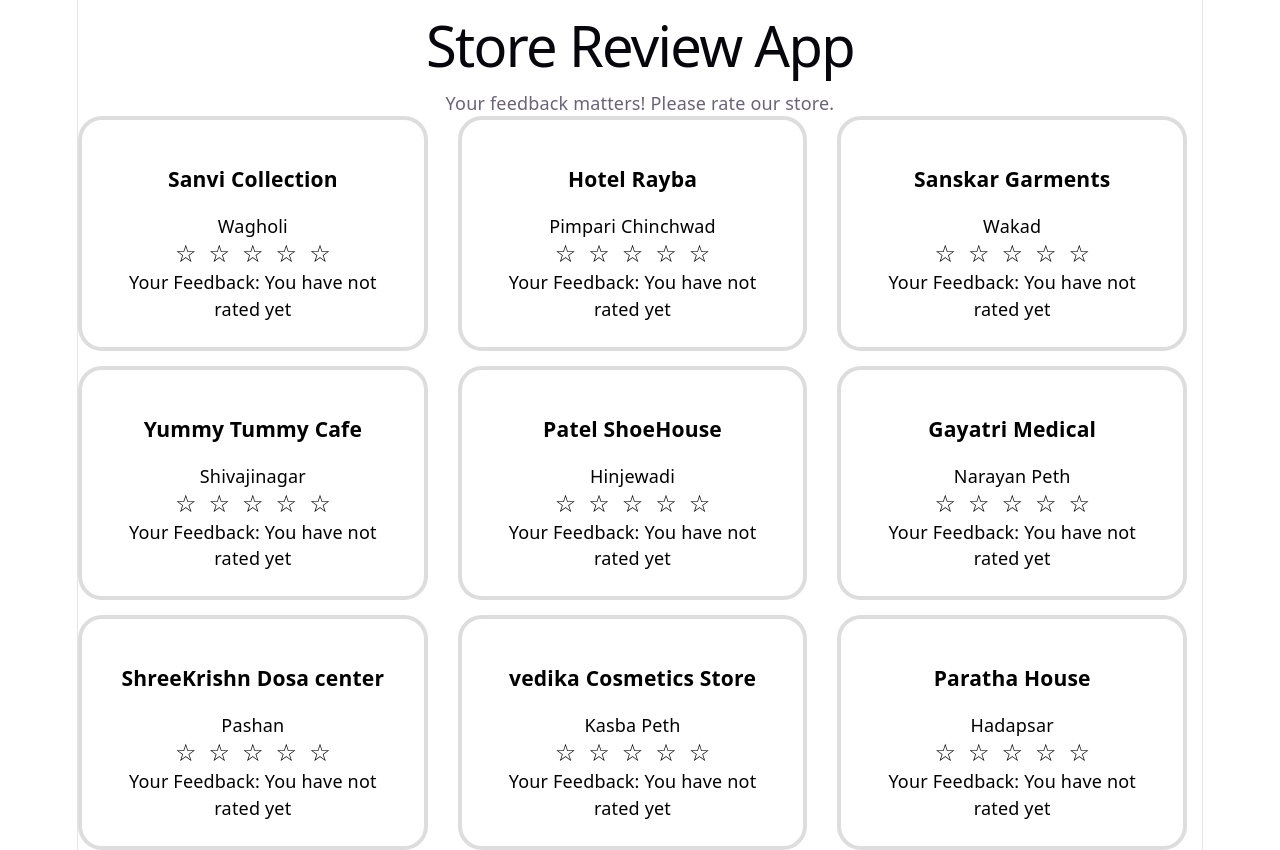
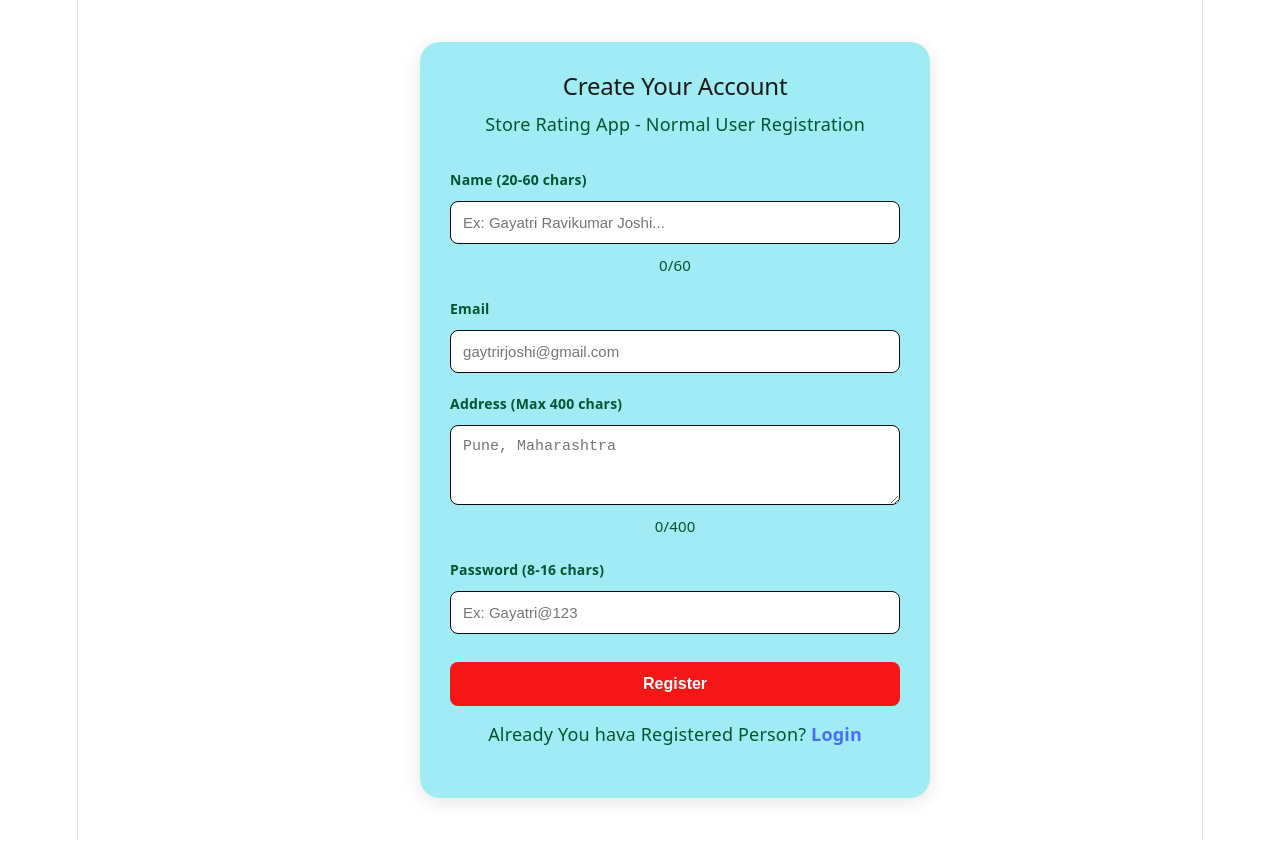
Before and after one commit to gaytrirjoshi-dev/store-review-app, a React (Vite) app: page / in a window 1280 px wide. Built offline with nearby package versions, Linux system fonts and the light colour scheme.

Commit message:
Add User Registration Page

```diff
--- a/src/App.jsx
+++ b/src/App.jsx
@@ -1,7 +1,9 @@
-import { useState } from "react"
+import { useState } from 'react';
+import UserData from './routes/Register';
 
- function StoreReviewApp() {
-
+import UserLogin from './routes/LoginPage';
+function App() {
+  const [page, setPage] = useState('register')
   const [UsergivenRating, setUsergivenRating] = useState({})
 
   const StoreList = [
@@ -18,41 +20,34 @@ import { useState } from "react"
 
   return (
     <div>
+      {page === 'register' && (
+        <UserData onSuccess={() => setPage('login')} />
+      )}
+
+      {page === 'shops' && (
+        <div>
           <h1 style={{ textAlign: "center" }}>Store Review App</h1>
           <p style={{ textAlign: "center" }}>Your feedback matters! Please rate our store.</p>
-
           <div style={{ display: "grid", gridTemplateColumns: "3fr 3fr 3fr", gap: "15px", justifyContent: "center" }}>
             {StoreList.map((store) => (
-        <div style={{
-            width: "80%",
-            background: "white",
-            color: "black",
-            padding: "25px",
-            borderRadius: "24px",
-            border: "4px solid #ddd",
-            textAlign: "center"
-          }}>
+              <div key={store.name} style={{ width: "80%", background: "white", color: "black", padding: "25px", borderRadius: "24px", border: "4px solid #ddd", textAlign: "center" }}>
                 <h3>{store.name}</h3>
                 <p>{store.city}</p>
                 <div style={{ display: "flex", justifyContent: "center" }}>
-
                   {[1, 2, 3, 4, 5].map((star) => (
-                <button
-                  key={star}
-                  onClick={() => setUsergivenRating({ ...UsergivenRating, [store.name]: star })}
-                  style={{ fontSize: "24px", border: "none", background: "none", cursor: "pointer", color: "black" }}
-                >
+                    <button key={star} onClick={() => setUsergivenRating({ ...UsergivenRating, [store.name]: star })} style={{ fontSize: "24px", border: "none", background: "none", cursor: "pointer", color: "black" }}>
                       {star <= (UsergivenRating[store.name] || 0) ? "⭐" : "☆"}
                     </button>
                   ))}
                 </div>
-
                 <p>Your Feedback: {UsergivenRating[store.name] || "You have not rated yet"}</p>
               </div>
             ))}
           </div>
         </div>
+      )}
+    </div>
   )
 }
 
-export default StoreReviewApp
+export default App;
--- /dev/null
+++ b/src/routes/LoginPage.jsx
@@ -0,0 +1,55 @@
+import React, { useState } from 'react';
+import './Register.css';
+
+function UserLogin({ onSuccess, onGoRegister }) {
+  const [LoginPage, setLoginPage] = useState({ email: '', password: '' });
+  const [fail, setfail] = useState({});
+
+  const DataSave = (data) => {
+    setLoginPage({ ...LoginPage, [data.name]: data.value });
+    setfail({ ...fail, [data.name]: '' });
+  };
+
+  const InfoChecking = (IC) => {
+    IC.preventDefault();
+    let WrongInfo = {};
+
+    if (!/^[^\s@]+@[^\s@]+\.[^\s@]+$/.test(LoginPage.email)) {
+      WrongInfo.email = "Please Enter Correct Email";
+    }
+    if (LoginPage.password.length === 0) {
+      WrongInfo.password = "Please Enter Correct Password";
+    }
+
+    setfail(WrongInfo);
+    if (Object.keys(WrongInfo).length === 0) {
+      alert(`Login Successful ! Now give Rating to Stores`);
+      onSuccess();
+    }
+  };
+
+  return (
+    <div className="Register-container">
+      <div className="Register-card">
+        <h2>Welcome Back</h2>
+        <p>Store Rating App - Login</p>
+        <form onSubmit={InfoChecking}>
+          <label>Email</label>
+          <input type="email" name="email" placeholder="gaytrirjoshi@gmail.com" value={LoginPage.email} onChange={DataSave} />
+          {fail.email && <span className="Wrong">{fail.email}</span>}
+
+          <label>Password</label>
+          <input type="password" name="password" placeholder="Enter Your Password" value={LoginPage.password} onChange={DataSave} />
+          {fail.password && <span className="Wrong">{fail.password}</span>}
+
+          <button type="submit">Login</button>
+        </form>
+        <p className="login-link">
+          New User? <a href="#" onClick={(e) => { e.preventDefault(); onGoRegister(); }}>Create Account</a>
+        </p>
+      </div>
+    </div>
+  );
+}
+
+export default UserLogin;
--- /dev/null
+++ b/src/routes/Register.css
@@ -0,0 +1,95 @@
+
+.Register-container {
+  min-height: 100vh;
+  display: grid;
+  justify-content: center;
+  align-items: center;
+  background: white;
+  padding: 20px;
+}
+
+.Register-card {
+  background: hsl(186, 80%, 79%);
+  width: 150%;
+  max-width: 450px;
+  padding: 30px;
+  border-radius: 20px;
+  box-shadow: 0 4px 20px rgba(0,0,0,0.1);
+   justify-content: center;
+  align-items: center;
+}
+
+.Register-card h2 {
+  text-align: center;
+  margin-bottom: 10px;
+  color: #1a1a1a;
+}
+
+.Register-card p {
+  text-align: center;
+  color: hsl(155, 96%, 17%);
+  margin-bottom: 20px;
+}
+
+.Register-card form {
+  display: flex;
+  flex-direction: column;
+  gap: 8px;
+  color: hwb(155 1% 67%);
+}
+
+.Register-card label {
+  font-weight: 600;
+  font-size: 14px;
+  margin-top: 10px;
+  text-align: left;
+   color:  hwb(155 1% 67%);
+}
+
+
+.Register-card input,
+.Register-card textarea {
+  width: 100%;
+  padding: 12px;
+  border: 1px solid hsl(265, 46%, 5%);
+  border-radius: 8px;
+  font-size: 15px;
+  box-sizing: border-box;
+}
+
+.Register-card textarea {
+  min-height: 80px;
+  resize: vertical;
+}
+
+.Register-card button {
+  margin-top: 20px;
+  padding: 13px;
+  background: #f51616;
+  color: white;
+  border: none;
+  border-radius: 8px;
+  font-size: 16px;
+  font-weight: 600;
+  cursor: pointer;
+}
+
+.Register-card button:hover {
+  background: lab(46.31% 44.21 -75.58);
+}
+
+.Wrong {
+  color: red;
+  font-size: 13px;
+  text-align: left;
+}
+
+.login-link {
+  margin-top: 15px;
+}
+
+.login-link a {
+  color: #4a6cf7;
+  text-decoration: none;
+  font-weight: 600;
+}
--- /dev/null
+++ b/src/routes/Register.jsx
@@ -0,0 +1,77 @@
+import React, { useState } from 'react';
+import './Register.css';
+
+function UserData({ onSuccess }) {
+  const [form, setForm] = useState({ name: '', email: '', address: '', password: '' });
+  const [errors, setErrors] = useState({});
+
+  const DataSave = (data) => {
+    setForm({ ...form, [data.target.name]: data.target.value });
+    setErrors({ ...errors, [data.target.name]: '' });
+  };
+
+  const CorrectData = () => {
+    let WrongInfo = {};
+
+    if (form.name.length < 20) WrongInfo.name = "Please Enter Your Name Minimum 20 characters";
+    else if (form.name.length > 60) WrongInfo.name = "Please Enter Your name Maximum 60 characters";
+
+    if (!/^[^\s@]+@[^\s@]+\.[^\s@]+$/.test(form.email)) WrongInfo.email = "Please Enter Correct Email";
+
+    if (form.address.length === 0) WrongInfo.address = "Please Enter Your Address";
+    else if (form.address.length > 400) WrongInfo.address = "Please Enter Your Address Maximum 400 characters";
+
+    if (form.password.length < 8 || form.password.length > 16) {
+      WrongInfo.password = "Please Enter Your Password Range In 8-16 characters";
+    } else if (!/[A-Z]/.test(form.password)) {
+      WrongInfo.password = "Please Enter In Password Minimum 1 Uppercase letter";
+    } else if (!/[!@#$%^&*]/.test(form.password)) {
+      WrongInfo.password = "Please Enter In Password Minimum 1 Special character";
+    }
+
+    setErrors(WrongInfo);
+    return Object.keys(WrongInfo).length === 0;
+  };
+
+  const InfoChecking = (IC) => {
+    IC.preventDefault();
+    if (CorrectData()) {
+      console.log("Submit Data:", form);
+      alert(`Welcome ${form.name}! You have successfully created your account in Store Rating App!`);
+      onSuccess(); // <-- FAKT HI 1 LINE ADD KELI
+    }
+  };
+
+  return (
+    <div className="Register-container">
+      <div className="Register-card">
+        <h2>Create Your Account</h2>
+        <p>Store Rating App - Normal User Registration</p>
+        <form onSubmit={InfoChecking}>
+          <label>Name (20-60 chars)</label>
+          <input type="text" name="name" placeholder="Ex: Gayatri Ravikumar Joshi..." value={form.name} onChange={DataSave} />
+          {errors.name && <span className="Wrong">{errors.name}</span>}
+          <small>{form.name.length}/60</small>
+
+          <label>Email</label>
+          <input type="email" name="email" placeholder="gaytrirjoshi@gmail.com" value={form.email} onChange={DataSave} />
+          {errors.email && <span className="Wrong">{errors.email}</span>}
+
+          <label>Address (Max 400 chars)</label>
+          <textarea name="address" placeholder="Pune, Maharashtra" value={form.address} onChange={DataSave} />
+          {errors.address && <span className="Wrong">{errors.address}</span>}
+          <small>{form.address.length}/400</small>
+
+          <label>Password (8-16 chars)</label>
+          <input type="password" name="password" placeholder="Ex: Gayatri@123" value={form.password} onChange={DataSave} />
+          {errors.password && <span className="Wrong">{errors.password}</span>}
+
+          <button type="submit">Register</button>
+        </form>
+        <p className="login-link">Already You hava Registered Person? <a href="/login">Login</a></p>
+      </div>
+    </div>
+  );
+}
+
+export default UserData;
```
Lines whose indentation alone changed are shown as unchanged.
